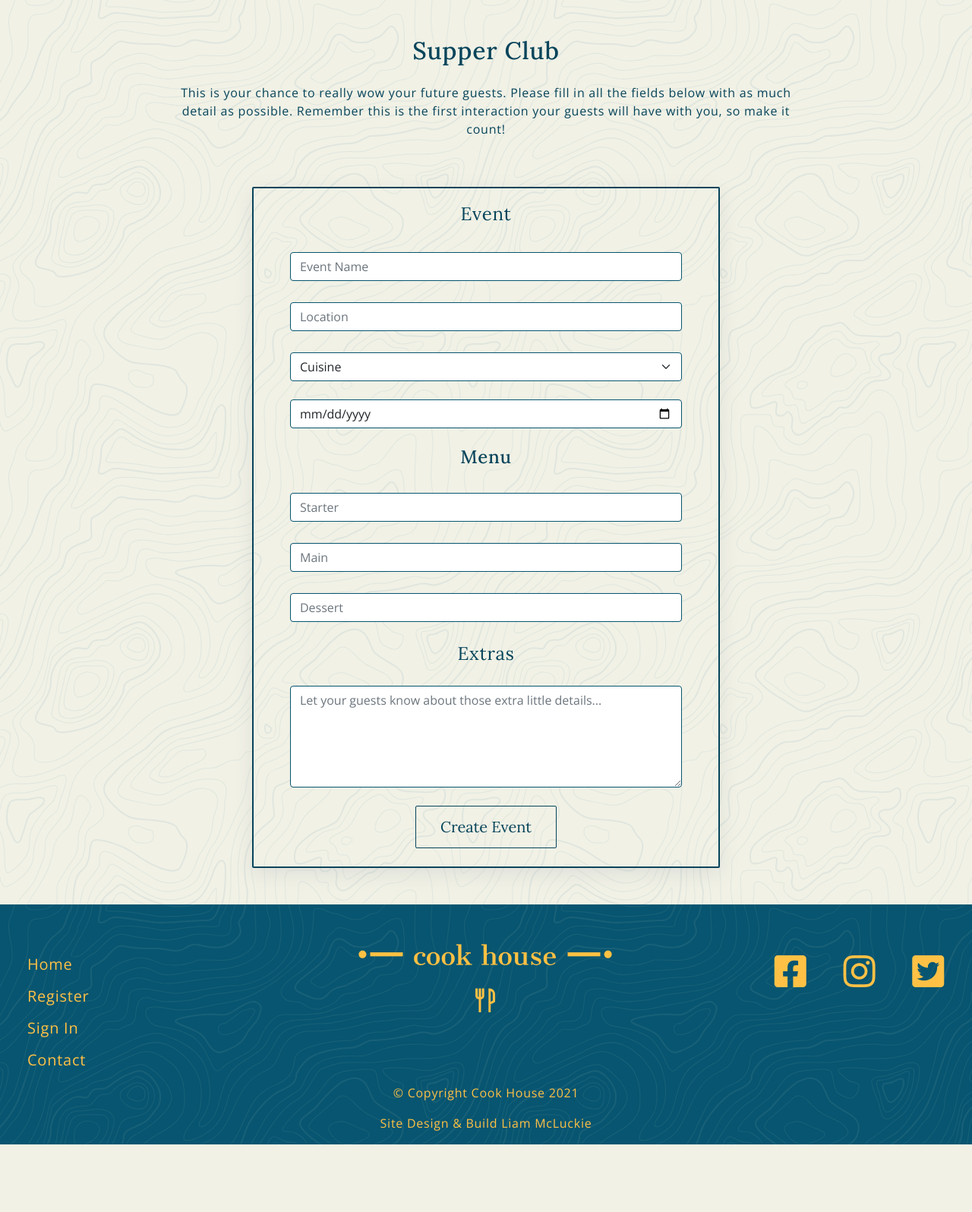
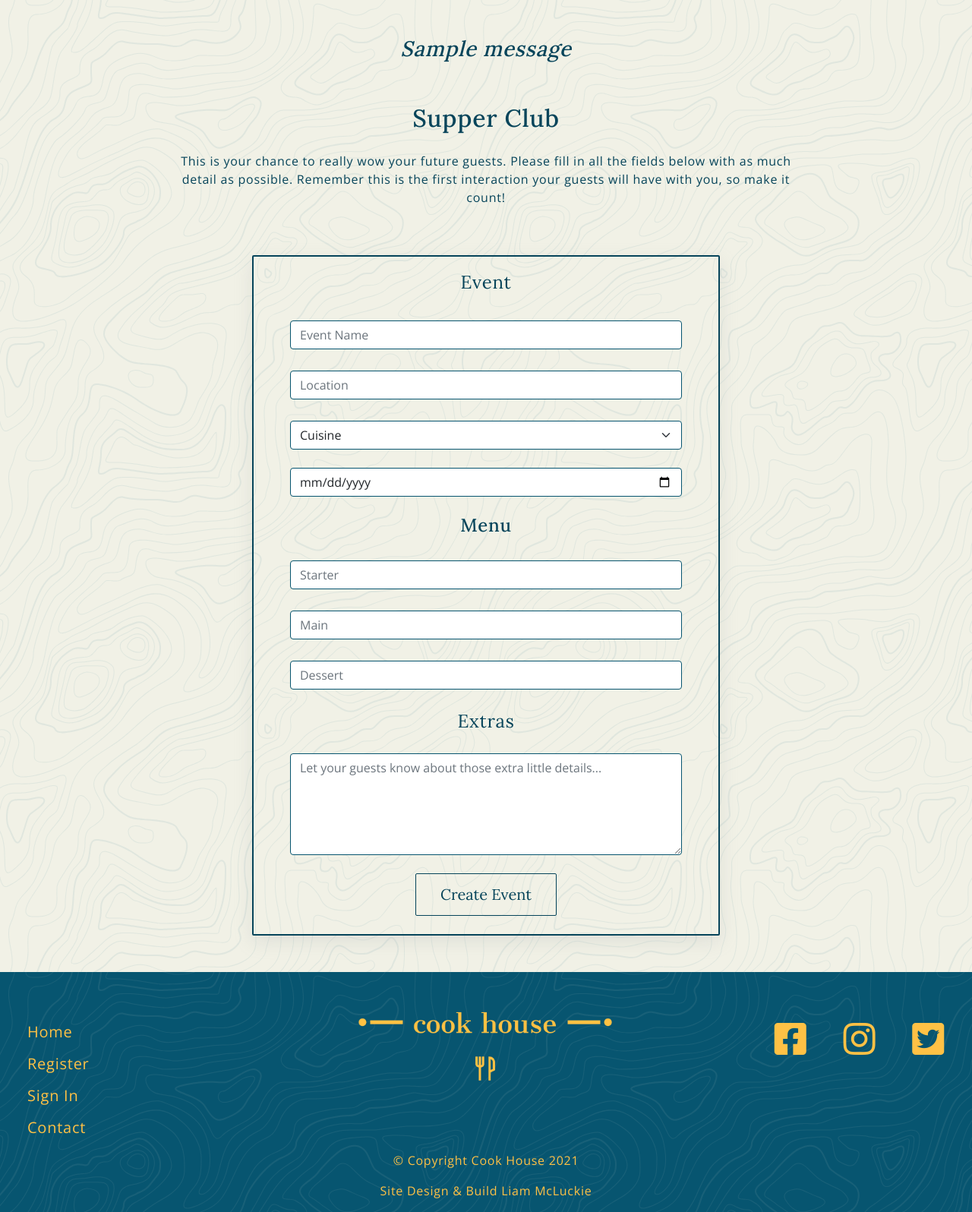
Before and after one commit to liammcluckie/Cook-House, a Flask app: page /create-event in a window 1280 px wide. Shown: the part 245-1841 px from the top of the page at 76% size. Before the commit the page ends 1752 px from the top, so only its background shows below. Run offline with Flask 2, Linux system fonts and the light colour scheme; one stand-in notice (Sample message) is shown; a database or web service that is not in the repository returns one stand-in record (values such as "Sample title"); some libraries are stand-ins or nearby versions.

Commit message:
Add flash message content

```diff
--- a/templates/create-event.html
+++ b/templates/create-event.html
@@ -14,6 +14,21 @@
     <!-- Create Event Section -->
     <section>
         <div class="container-fluid light-pattern-bg align-items-center">
+            <!-- Flash Messages -->
+            <div>
+                {% with messages = get_flashed_messages() %}
+                    {% if messages %}
+                        {% for message in messages %}
+                            <div class="row">
+                                <div class="col text-center">
+                                <h3 class="mt-5 form-message"><em>{{ message }}</em></h3>
+                                </div>
+                            </div>
+                        {% endfor %}
+                    {% endif %}
+                {% endwith %}
+            </div>
+            <!-- End of Flash Messages -->
             <div class="row">
                 <div class="col-lg-8 text-center center mt-5 event-intro">
                     <h2>Supper Club</h2>
@@ -26,7 +41,7 @@
             </div>
             <div class="row">
                 <div class="col-lg-6 col-md-8 col-sm-12 center">
-                    <form method="POST" action="">
+                    <form method="POST" action="{{ url_for('create_event') }}">
                         <legend class="text-center mt-3">Event</legend>
                         <div class="mb-1 mt-5">
                             <label for="event_name" class="form-label"></label>
```
